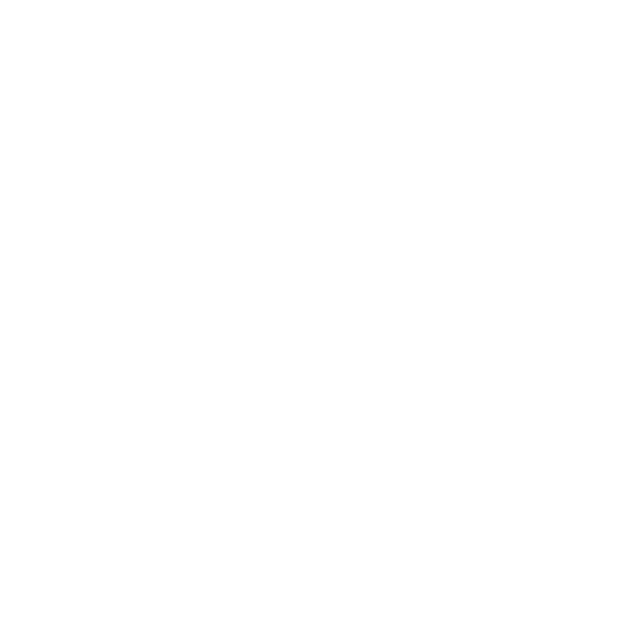
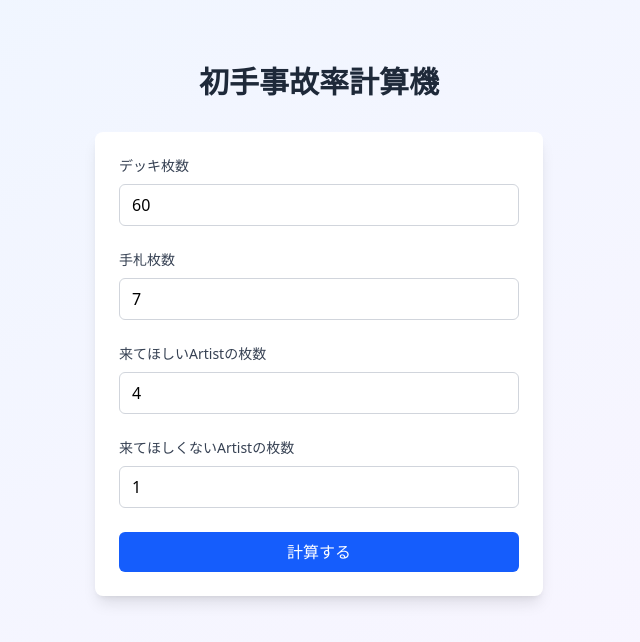
Before and after one commit to We-are-incomplete/waic-calculator, a Vue app: page / in a window 1280 px wide. Shown: the top 642 px of the page, without its empty margins (321-961 px from the left). Built offline with nearby package versions, Linux system fonts and the light colour scheme.

Commit message:
関数修正とUI実装

```diff
--- a/src/App.vue
+++ b/src/App.vue
@@ -1 +1,149 @@
-<template></template>
+<template>
+  <div class="min-h-screen bg-gradient-to-br from-blue-50 to-purple-50 p-4">
+    <div class="max-w-md mx-auto pt-12">
+      <h1 class="text-3xl font-bold text-center text-gray-800 mb-8">
+        初手事故率計算機
+      </h1>
+
+      <div class="bg-white rounded-lg shadow-lg p-6">
+        <form @submit.prevent="calculate" class="space-y-6">
+          <div>
+            <label
+              for="deck"
+              class="block text-sm font-medium text-gray-700 mb-2"
+            >
+              デッキ枚数
+            </label>
+            <input
+              id="deck"
+              v-model.number="inputs.deck"
+              type="number"
+              min="1"
+              required
+              class="w-full px-3 py-2 border border-gray-300 rounded-md focus:outline-none focus:ring-2 focus:ring-blue-500 focus:border-transparent"
+            />
+          </div>
+
+          <div>
+            <label
+              for="hand"
+              class="block text-sm font-medium text-gray-700 mb-2"
+            >
+              手札枚数
+            </label>
+            <input
+              id="hand"
+              v-model.number="inputs.hand"
+              type="number"
+              min="1"
+              required
+              class="w-full px-3 py-2 border border-gray-300 rounded-md focus:outline-none focus:ring-2 focus:ring-blue-500 focus:border-transparent"
+            />
+          </div>
+
+          <div>
+            <label
+              for="goodArtist"
+              class="block text-sm font-medium text-gray-700 mb-2"
+            >
+              来てほしいArtistの枚数
+            </label>
+            <input
+              id="goodArtist"
+              v-model.number="inputs.goodArtist"
+              type="number"
+              min="0"
+              required
+              class="w-full px-3 py-2 border border-gray-300 rounded-md focus:outline-none focus:ring-2 focus:ring-blue-500 focus:border-transparent"
+            />
+          </div>
+
+          <div>
+            <label
+              for="badArtist"
+              class="block text-sm font-medium text-gray-700 mb-2"
+            >
+              来てほしくないArtistの枚数
+            </label>
+            <input
+              id="badArtist"
+              v-model.number="inputs.badArtist"
+              type="number"
+              min="0"
+              required
+              class="w-full px-3 py-2 border border-gray-300 rounded-md focus:outline-none focus:ring-2 focus:ring-blue-500 focus:border-transparent"
+            />
+          </div>
+
+          <button
+            type="submit"
+            class="w-full bg-blue-600 text-white py-2 px-4 rounded-md hover:bg-blue-700 focus:outline-none focus:ring-2 focus:ring-blue-500 focus:ring-offset-2 transition-colors duration-200"
+          >
+            計算する
+          </button>
+        </form>
+
+        <div v-if="result !== null" class="mt-6 p-4 bg-blue-50 rounded-md">
+          <h3 class="text-lg font-semibold text-gray-800 mb-2">計算結果</h3>
+          <p class="text-2xl font-bold text-blue-600">
+            {{ result.toFixed(2) }}%
+          </p>
+          <p class="text-sm text-gray-600 mt-1">事故率</p>
+        </div>
+
+        <div v-if="error" class="mt-6 p-4 bg-red-50 rounded-md">
+          <p class="text-red-600">{{ error }}</p>
+        </div>
+      </div>
+    </div>
+  </div>
+</template>
+
+<script setup lang="ts">
+import { ref } from "vue";
+import { calcBadHand } from "./utils/calc_bad_hand";
+
+const inputs = ref({
+  deck: 60 as number | null,
+  hand: 7 as number | null,
+  goodArtist: 4 as number | null,
+  badArtist: 1 as number | null,
+});
+
+const result = ref<number | null>(null);
+const error = ref<string | null>(null);
+
+const calculate = () => {
+  error.value = null;
+
+  if (
+    !inputs.value.deck ||
+    !inputs.value.hand ||
+    inputs.value.goodArtist === null ||
+    inputs.value.badArtist === null
+  ) {
+    error.value = "すべての項目を入力してください";
+    return;
+  }
+
+  const { deck, hand, goodArtist, badArtist } = inputs.value;
+
+  // バリデーション
+  if (hand > deck) {
+    error.value = "手札枚数はデッキ枚数以下にしてください";
+    return;
+  }
+
+  if (goodArtist + badArtist > deck) {
+    error.value = "アーティストの合計枚数はデッキ枚数以下にしてください";
+    return;
+  }
+
+  try {
+    result.value = calcBadHand(deck, hand, goodArtist, badArtist);
+  } catch (err) {
+    error.value = "計算中にエラーが発生しました";
+    console.error(err);
+  }
+};
+</script>
--- a/src/utils/calc_bad_hand.ts
+++ b/src/utils/calc_bad_hand.ts
@@ -51,7 +51,7 @@
   const existGoodArtist = allHand - noGoodArtist;
 
   const onlyBadArtist = existArtist - existGoodArtist;
-  const onlyBadArtistRate = (onlyBadArtist / allHand) * 100;
+  const onlyBadArtistRate = (onlyBadArtist / existArtist) * 100;
 
   return onlyBadArtistRate;
 }
```
